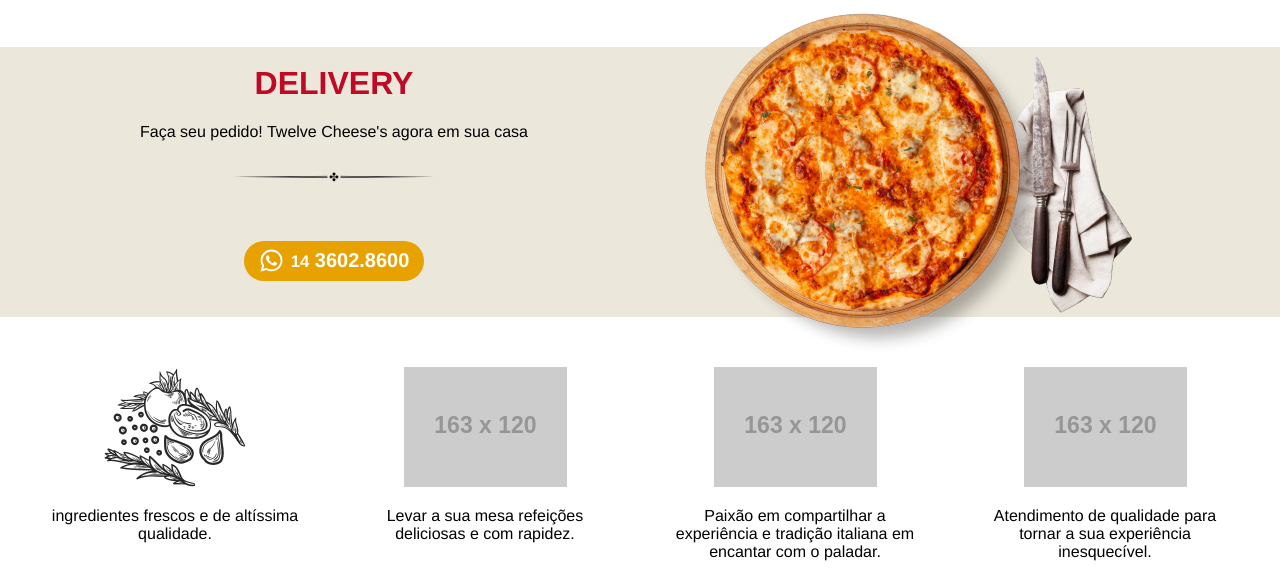
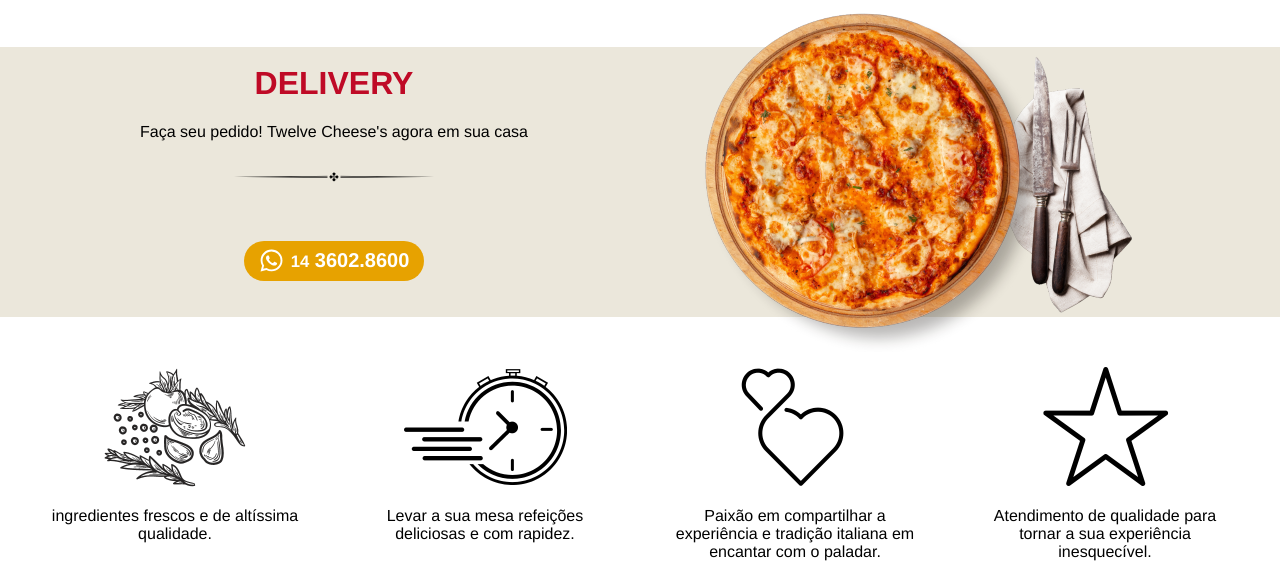
Before and after one commit to LLuizXL/ProjetoPizzaria, a plain HTML site: page index.html in a window 1280 px wide. Shown: the part 2069-2644 px from the top of the page. Drawn offline with nearby package versions, Linux system fonts and the light colour scheme; placeholder pictures from the web are drawn by us.

Commit message:
finalizando projeto + imagens

```diff
--- a/index.html
+++ b/index.html
@@ -45,7 +45,7 @@
       <!-- Parte main -->
       <main>
         <a href="https://ifood.com.br" class="ifood" target="_blank">
-          <img src="https://placehold.co/165x92" alt="" />
+          <img src="./img/orderNow.png" alt="" />
         </a>
 
         <div id="BoasVindas">
@@ -107,18 +107,18 @@
             <p>ingredientes frescos e de altíssima qualidade.</p>
           </div>
           <div class="itens">
-            <img src="https://placehold.co/163x120" alt="" />
+            <img src="./img/fastDelivery.png" alt="" />
             <p>Levar a sua mesa refeições deliciosas e com rapidez.</p>
           </div>
           <div class="itens">
-            <img src="https://placehold.co/163x120" alt="" />
+            <img src="./img/passion.png" alt="" />
             <p>
               Paixão em compartilhar a experiência e tradição italiana em
               encantar com o paladar.
             </p>
           </div>
           <div class="itens">
-            <img src="https://placehold.co/163x120" alt="" />
+            <img src="./img/quality.png" alt="" />
             <p>
               Atendimento de qualidade para tornar a sua experiência
               inesquecível.
```
Also changed, not shown: img/fastDelivery.png (added), img/orderNow.png (added), img/passion.png (added), img/quality.png (added).
